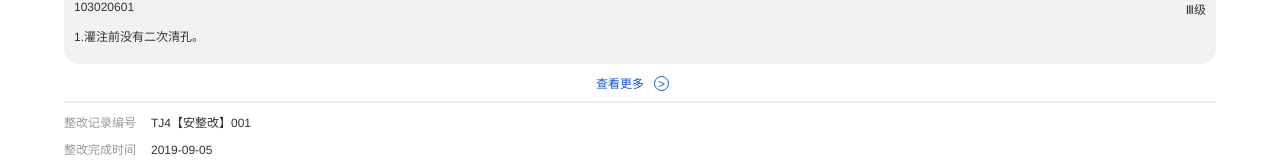
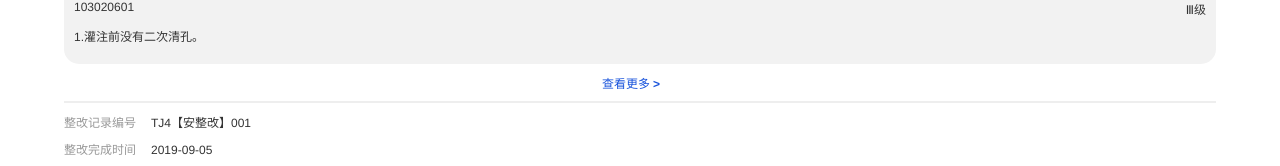
Before and after one commit to albertFengHC/SafetyInspectionManagement, a Vue app: page /LHDTCancellationDetails in a window 1280 px wide. Shown: the part 376-542 px from the top of the page. Built offline with nearby package versions, Linux system fonts and the light colour scheme; the HTML template or start-up script is replaced by a standard one.

Commit message:
11.1 按期销号详情

```diff
--- a/src/views/LHDTCancellation.vue
+++ b/src/views/LHDTCancellation.vue
@@ -17,7 +17,7 @@
             </div>
         </div>
         <div class="content">
-            <div class="info">
+            <div class="info" @click="toLHDTCancellationDetails">
                 <div class="infoLeft">
                     <h3>安巡查0001</h3>
                     <p>单位名称：成宜项目分公司</p>
@@ -41,6 +41,9 @@
         methods:{
             toMHDIList(){
                 this.$router.push({name: 'MHDIList'});
+            },
+            toLHDTCancellationDetails(){
+                this.$router.push({name: 'LHDTCancellationDetails'});
             }
         }
     }
--- a/src/views/LHDTCancellationDetails.vue
+++ b/src/views/LHDTCancellationDetails.vue
@@ -229,12 +229,9 @@
                 margin 10px 0
                 span
                     color #1752DB
-                    display inline-block
-                    margin-left 10px
-                    border 1px solid #1752db
-                    border-radius 50%
                     height 13px
                     width 13px
+                    font-weight bold
         .contentMId
             border-bottom 2px solid #eee
             .photoList
@@ -276,6 +273,7 @@
                     display flex
                     justify-content space-between
                     padding 10px 0
+                    border-bottom  1px solid #eee
                     h4
                         padding 10px 0
                     p
```
